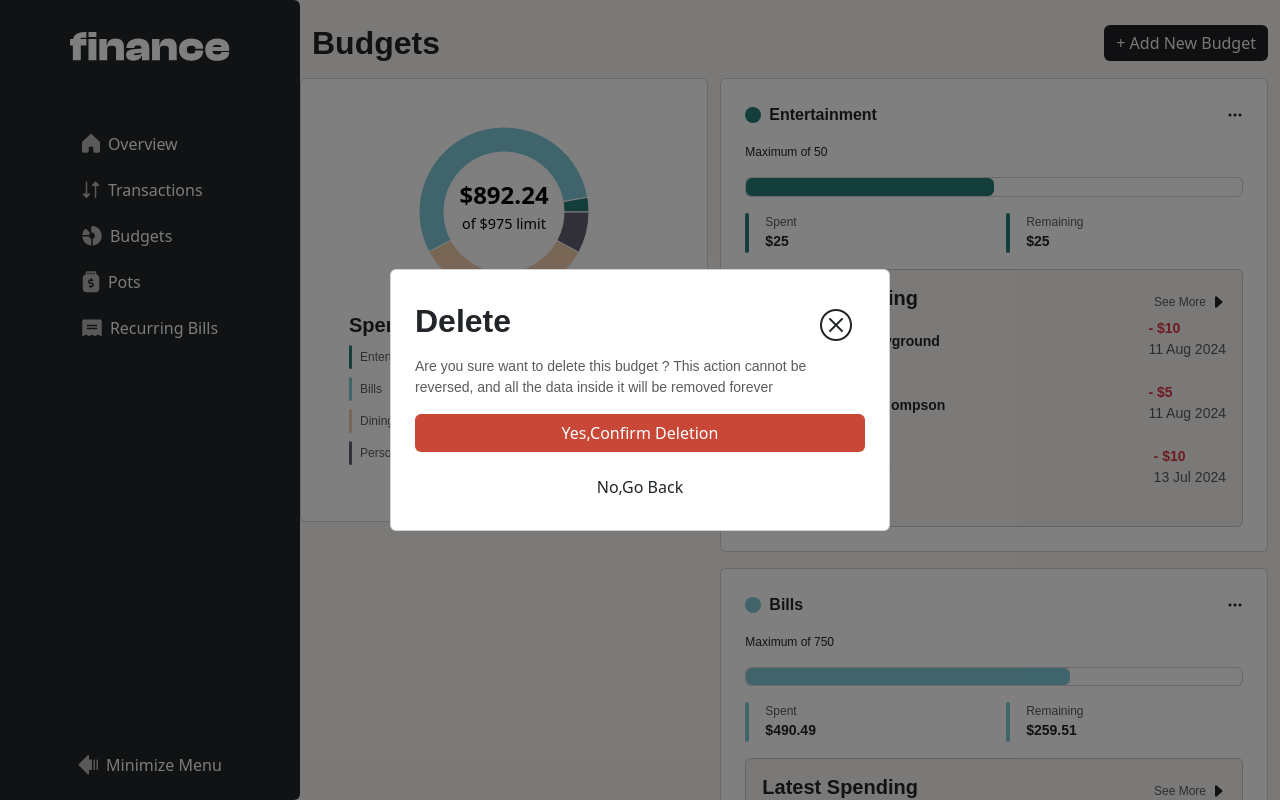
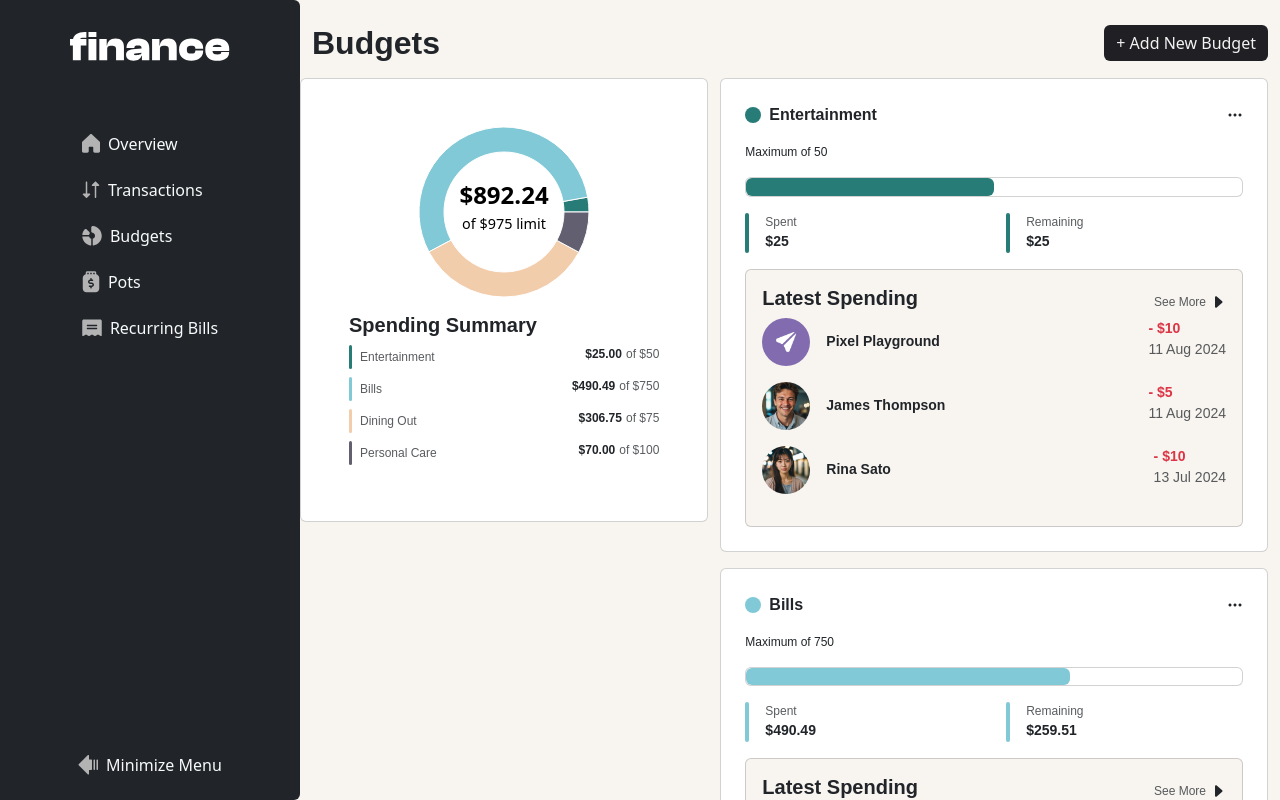
Before and after one commit to abdalsimam1-sketch/personal-finance-app, a React (Vite) app: page /budgets in a window 1280 px wide. Shown: the top 800 px of the page. Built offline with nearby package versions, Linux system fonts and the light colour scheme.

Commit message:
add : state and function to toggle delete modal

```diff
--- a/src/pages/Budgets.jsx
+++ b/src/pages/Budgets.jsx
@@ -39,6 +39,10 @@ export const Budgets = () => {
 
   const usedThemes = budgets.map((item) => item.theme);
   const [mode, setMode] = useState();
+  const [deleteModalOpen, setDeleteModalOpen] = useState(false);
+  const toggleDelete = () => {
+    setDeleteModalOpen(!deleteModalOpen);
+  };
 
   return (
     <div className="container d-flex flex-column gap-3 position-relative">
@@ -99,6 +103,7 @@ export const Budgets = () => {
           {budgets.map((item, index) => (
             <div className="d-flex flex-column mb-3" key={index}>
               <BudgetCard
+                onDelete={toggleDelete}
                 onEdit={() => {
                   setMode("edit");
                   toggleModal();
@@ -134,7 +139,12 @@ export const Budgets = () => {
         ></AddEditBudgetModal>
       )}
 
-      <DeleteBudget category="Entertainment"></DeleteBudget>
+      {deleteModalOpen && (
+        <DeleteBudget
+          category="Entertainment"
+          onClose={toggleDelete}
+        ></DeleteBudget>
+      )}
     </div>
   );
 };
```
